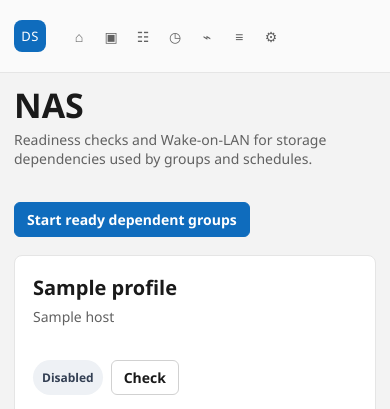
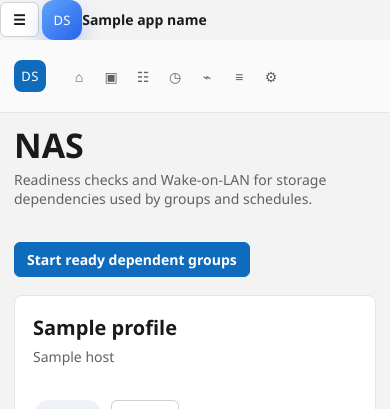
Before and after one commit to Juloc/docker-scheduler-ui, a Python web app: template app/templates/nas.html in a window 390 px wide. Shown: the top 409 px of the page. Run offline with Jinja, Linux system fonts and the light colour scheme; the template is opened without the code that fills it: most values are stand-ins (such as "Sample title", 1, 10 or a date in 2020).

Commit message:
Improve responsive navigation shell

```diff
--- a/app/templates/base.html
+++ b/app/templates/base.html
@@ -2,7 +2,7 @@
 <html lang="en">
 <head>
   <meta charset="utf-8">
-  <meta name="viewport" content="width=device-width, initial-scale=1">
+  <meta name="viewport" content="width=device-width, initial-scale=1, viewport-fit=cover">
   <meta name="color-scheme" content="light dark">
   <title>{{ app_name }}</title>
   <script src="{{ url_for('static', path='/theme.js') }}?v={{ asset_version }}"></script>
@@ -10,8 +10,13 @@
   <link rel="stylesheet" href="{{ url_for('static', path='/fluent.css') }}?v={{ asset_version }}">
 </head>
 <body>
+  <div class="mobile-appbar">
+    <button class="mobile-nav-toggle" type="button" aria-label="Open navigation" aria-controls="app-sidebar" aria-expanded="false">☰</button>
+    <a class="mobile-brand" href="/"><span class="brand-mark">DS</span><strong>{{ app_name }}</strong></a>
+  </div>
+  <div class="sidebar-backdrop" data-sidebar-close hidden></div>
   <div class="app-shell">
-    <aside class="sidebar" aria-label="Application navigation">
+    <aside class="sidebar" id="app-sidebar" aria-label="Application navigation">
       <a class="sidebar-brand" href="/" aria-label="docker-scheduler-ui Home">
         <span class="brand-mark">DS</span>
         <span class="brand-text"><strong>{{ app_name }}</strong><small>Docker scheduler</small></span>
@@ -43,6 +48,22 @@
       {% block content %}{% endblock %}
     </main></div>
   </div>
+  <script>
+    (() => {
+      const button = document.querySelector('.mobile-nav-toggle');
+      const sidebar = document.getElementById('app-sidebar');
+      const backdrop = document.querySelector('.sidebar-backdrop');
+      const setOpen = (open) => {
+        document.body.classList.toggle('mobile-nav-open', open);
+        button?.setAttribute('aria-expanded', String(open));
+        if (backdrop) backdrop.hidden = !open;
+      };
+      button?.addEventListener('click', () => setOpen(!document.body.classList.contains('mobile-nav-open')));
+      backdrop?.addEventListener('click', () => setOpen(false));
+      sidebar?.querySelectorAll('a').forEach((link) => link.addEventListener('click', () => setOpen(false)));
+      window.addEventListener('keydown', (event) => { if (event.key === 'Escape') setOpen(false); });
+    })();
+  </script>
   {% block scripts %}{% endblock %}
 </body>
 </html>
```
